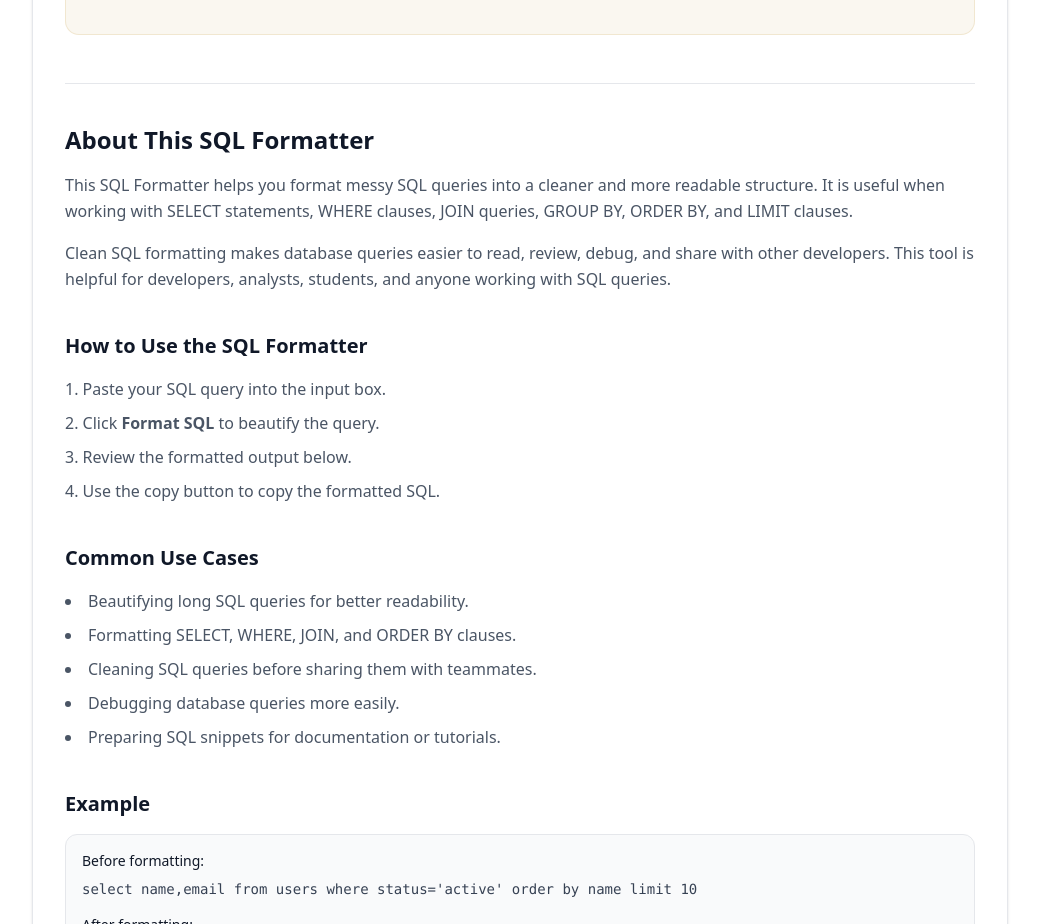
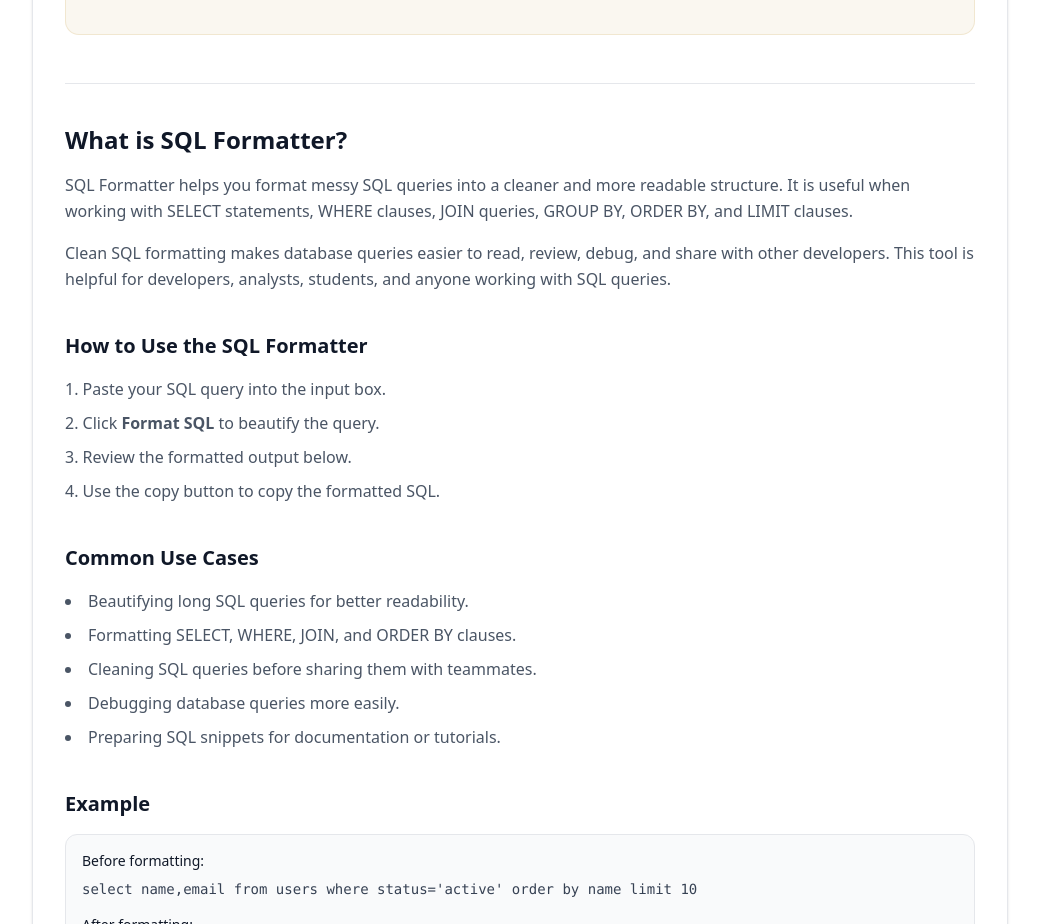
Before and after one commit to vaarunsonawwane-ops/yoryantra-new, a Next.js app: page /tools/sql-formatter in a window 1280 px wide. Shown: the part 980-1904 px from the top of the page, without its empty margins (120-1159 px from the left). Built offline with nearby package versions, Linux system fonts and the light colour scheme.

Commit message:
SQL Formatter Update ToolClient.tsx

```diff
--- a/app/tools/sql-formatter/ToolClient.tsx
+++ b/app/tools/sql-formatter/ToolClient.tsx
@@ -86,11 +86,11 @@ export default function ToolClient() {
       <section className="mt-12 border-t border-gray-200 pt-10 space-y-10">
         <div>
           <h2 className="text-2xl font-semibold text-gray-900">
-            About This SQL Formatter
+            What is SQL Formatter?
           </h2>
 
           <p className="mt-4 text-gray-600 leading-relaxed">
-            This SQL Formatter helps you format messy SQL queries into a
+            SQL Formatter helps you format messy SQL queries into a
             cleaner and more readable structure. It is useful when working with
             SELECT statements, WHERE clauses, JOIN queries, GROUP BY, ORDER BY,
             and LIMIT clauses.
```
